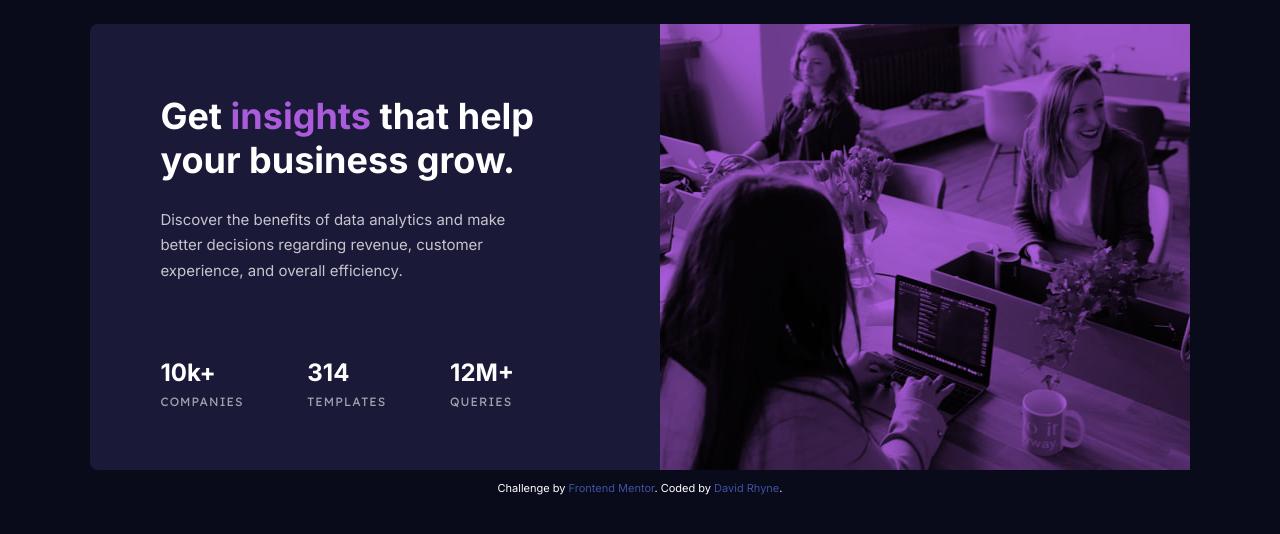
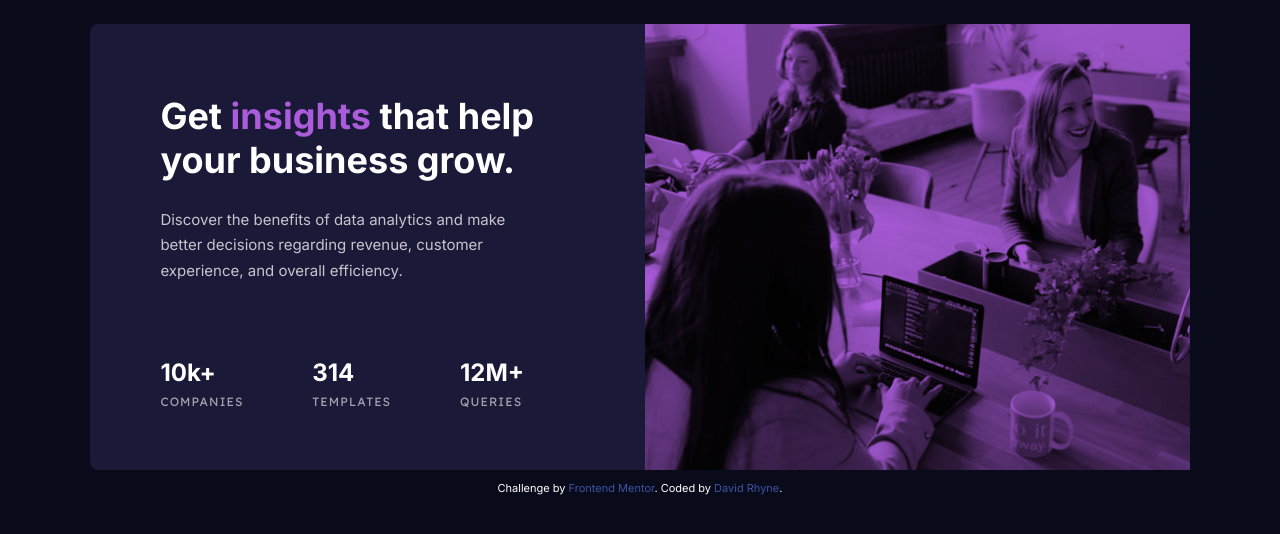
Before and after one commit to davidrhyne/stats-preview-card-component-main, a plain HTML site: page index.html in a window 1280 px wide. Drawn offline with Linux system fonts and the light colour scheme.

Commit message:
adding media query to enhance responsiveness

```diff
--- a/css/style.css
+++ b/css/style.css
@@ -99,16 +99,38 @@ h1, h3, p {
     padding: .2em;
 }
 
-@media (min-width: 400px) {
+@media (min-width: 600px) {
+
+    .card {
+        min-height: 500px;
+    }
+
+    .card-title {
+        font-size: 2rem;
+    }
+
+    .card-content {
+        padding: 0 8em;
+    }
+
+    .card-highlights {
+        display: flex;
+        flex-direction: row;
+        justify-content: space-evenly   ;
+    }
+}
+
+@media (min-width: 800px) {
     .card {
         flex-direction: row;
         min-height: 446px;
+
     }
 
     .card-content {
         text-align: left;
         margin: 1.2em 1.9em;
-        padding-left: 2.5em;
+        padding: 0 0 0 2.5em;
     }
 
     .card-title {
@@ -118,6 +140,7 @@ h1, h3, p {
 
     .card-body {
         width: 80%;
+        margin-left: 0;
         margin-bottom: 5em;
     }
 
@@ -141,9 +164,12 @@ h1, h3, p {
         background-size: cover;
         background-color: var(--accent-color);
         background-blend-mode:multiply;
+        background-position: right;
     }
 
     .img-mobile {
         display: none;
     }
+
+
 }
```
